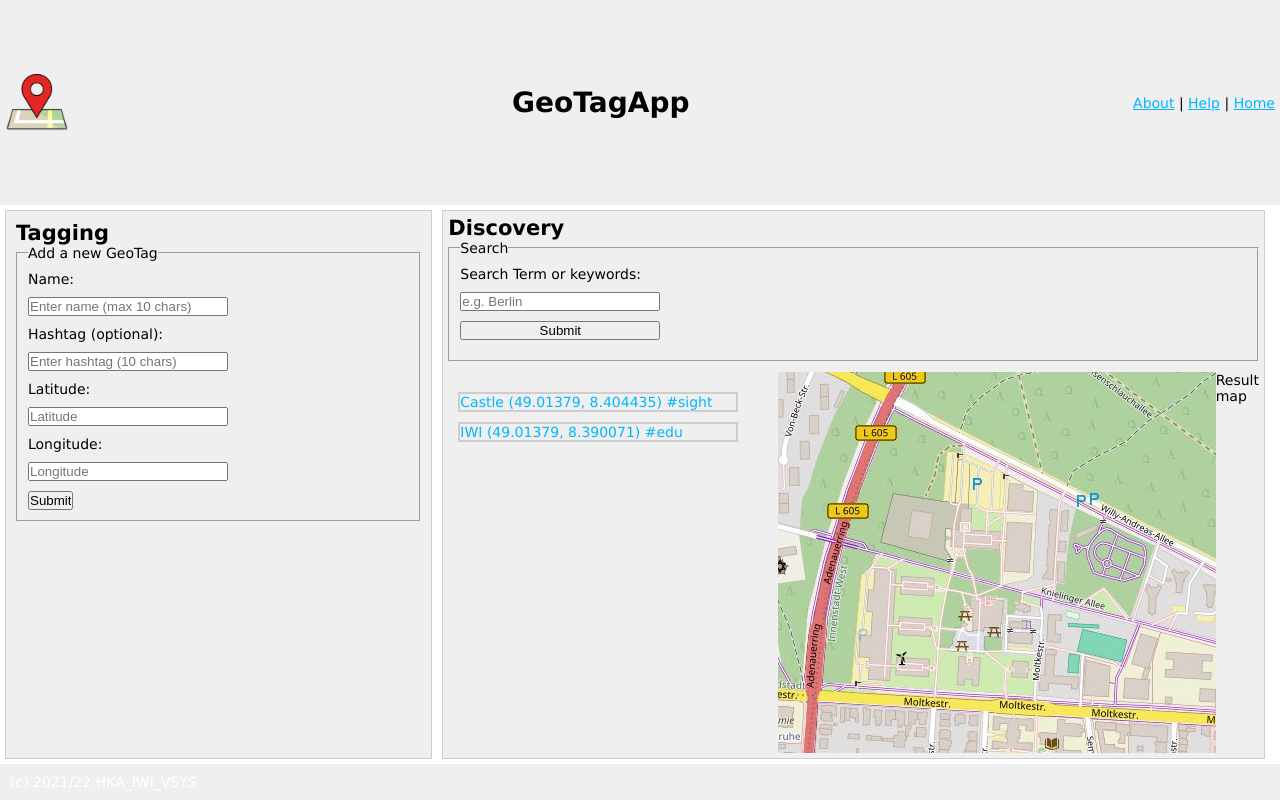
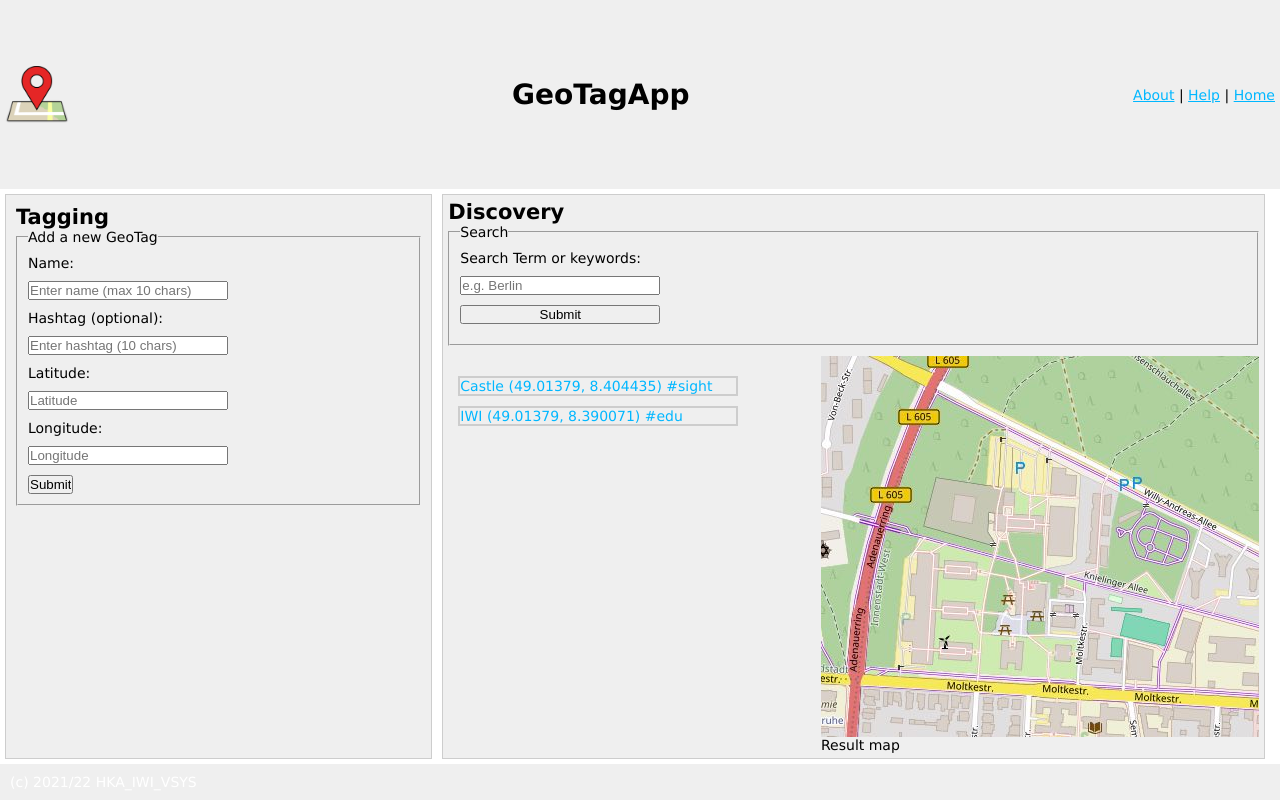
Before and after one commit to 420247/vs1lab, a web app: file Aufgabe1/gta_v1/public/index.html in a window 1280 px wide. Run offline with its HTML, style and script files only (its server is not run), Linux system fonts and the light colour scheme.

Commit message:
Aufgabe2

```diff
--- a/Aufgabe1/gta_v1/public/stylesheets/style.css
+++ b/Aufgabe1/gta_v1/public/stylesheets/style.css
@@ -289,6 +289,14 @@
   color: white;
   padding: 10px;
 }
+#map {
+  height: 500px;
+
+}
+.discovery__map
+{
+  flex-wrap:  wrap;
+}
 
 
 /* Media query for responsive design */
```
